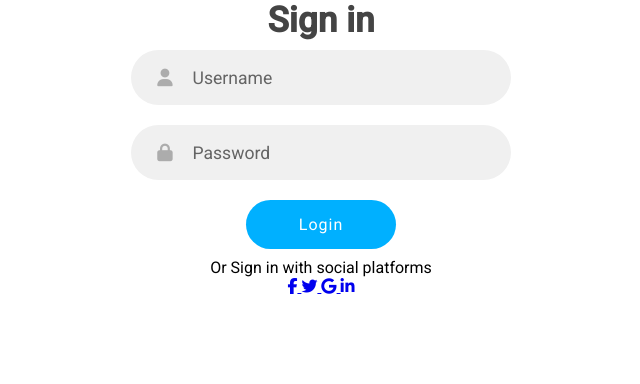
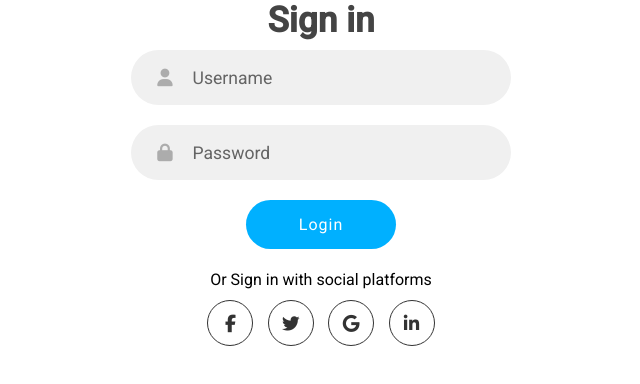
Before and after one commit to CarolinaFledgling/Responsive-Login-Registration-Form, a plain HTML site: page index.html in a window 1280 px wide. Shown: the whole page, without its empty margins (319-959 px from the left). Drawn offline with Linux system fonts and the light colour scheme.

Commit message:
add style in social icons in sign in form

```diff
--- a/style.css
+++ b/style.css
@@ -26,23 +26,22 @@ input {
   /* background-color: turquoise; */
 }
 
-form{
+form {
   display: flex;
   align-items: center;
   justify-content: center;
   flex-direction: column;
 }
 
-.title{
+.title {
   font-size: 2.2rem;
-    color:#444;
+  color: #444;
   margin: bottom;
-
 }
 
 /* Start SIGN IN Input field style  */
 
-.input-field{
+.input-field {
   max-width: 380px;
   width: 100%;
   height: 55px;
@@ -51,8 +50,7 @@ form{
   border-radius: 55px;
   display: grid;
   grid-template-columns: 15% 85%;
-    padding: 0 .4rem;
-
+  padding: 0 0.4rem;
 }
 
 .input-field i {
@@ -69,36 +67,66 @@ form{
   line-height: 1;
   font-weight: 600;
   font-size: 1.1rem;
-    color:#333;
+  color: #333;
 }
 
-.input-field input::placeholder{
-    color:rgb(100, 100, 100);
+.input-field input::placeholder {
+  color: rgb(100, 100, 100);
   font-weight: 400;
 }
 
 /* END SIGN IN Input field style  */
 
-
-
 /* Button Login  */
 
-
-.btn{
+.btn {
   width: 150px;
   height: 49px;
   border: none;
   outline: none;
   border-radius: 49px;
   cursor: pointer;
-    background-color: #00B0FF;
+  background-color: #00b0ff;
   color: #fff;
   font-weight: 400;
   margin: 10px 0;
-    transition: .5s;
+  transition: 0.5s;
   letter-spacing: 1px;
 }
 
-.btn:hover{
-    background-color:#008BCC ;
+.btn:hover {
+  background-color: #008bcc;
 }
+
+/* Social TEXT  */
+
+.social-text {
+  padding: 0.7rem 0;
+  font-size: 1rem;
+}
+
+/* Social Media */
+
+.social-media {
+  display: flex;
+  justify-content: center;
+}
+
+.social-icon {
+  height: 46px;
+  width: 46px;
+  border: 1px solid #333;
+  text-align: center;
+  line-height: 46px;
+  margin: 0 0.45rem;
+  text-decoration: none;
+  color: #333;
+  font-size: 1.1rem;
+  border-radius: 50%;
+  transition: 0.3s;
+}
+
+.social-icon:hover {
+  color: #00b0ff;
+  border: 1px solid #00b0ff;
+}
```
Lines whose indentation alone changed are shown as unchanged.
